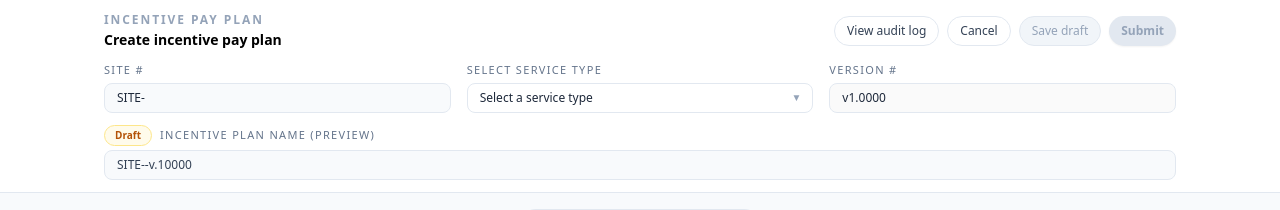
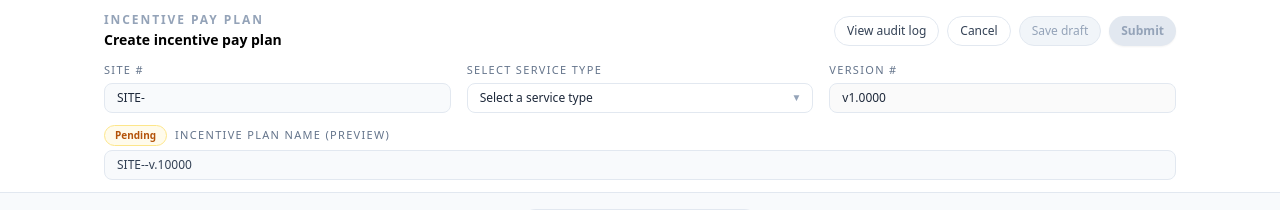
Before and after one commit to democapstone86/site-incentive-pay-plan, a React (Vite) app: page /createIncentive in a window 1280 px wide. Shown: the top 210 px of the page. Built offline with nearby package versions, Linux system fonts and the light colour scheme.

Commit message:
Fixed Draft Badge

```diff
--- a/src/pages/CreateIncentive.tsx
+++ b/src/pages/CreateIncentive.tsx
@@ -1620,9 +1620,8 @@ export default function CreateIncentivePayPlan() {
 
           <div className="pb-3">
             <div className="mb-1 flex items-center gap-2">
-              <span className="inline-flex items-center rounded-full border border-amber-200 bg-amber-50 px-2.5 py-0.5 text-[10px] font-semibold text-amber-700">
-                Draft
-              </span>
+              <span className={previewBadgeClass}>{previewStatus}</span>
+
               <label className="block text-[11px] font-medium uppercase tracking-[0.12em] text-slate-500">
                 Incentive plan name (preview)
               </label>
```
